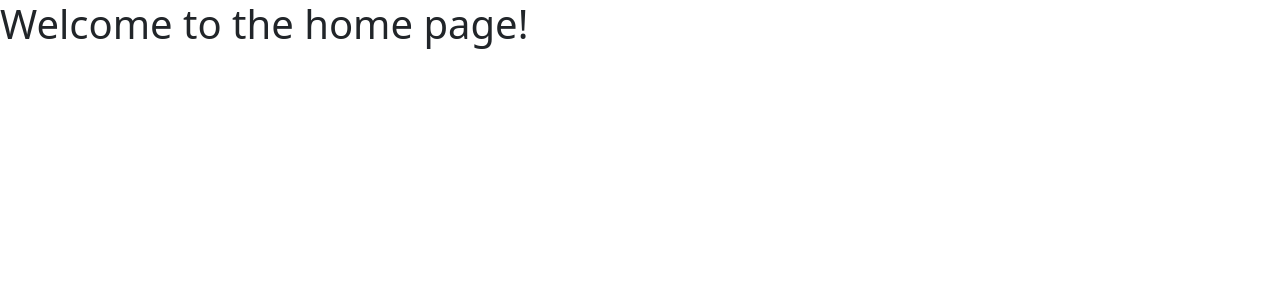
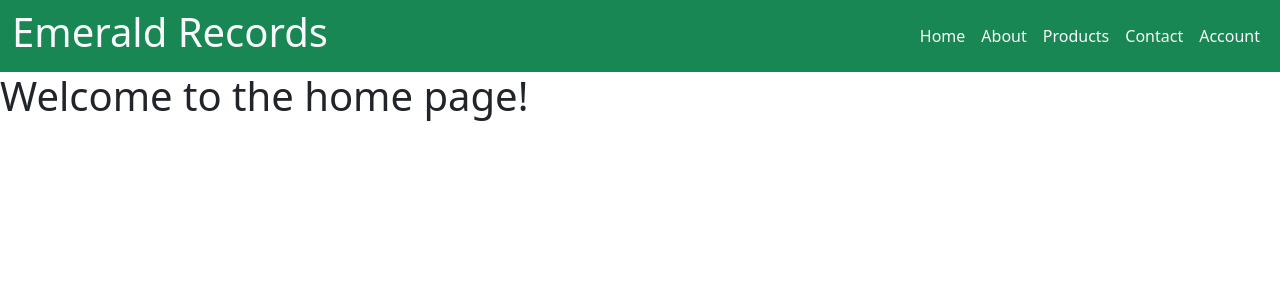
Before and after one commit to JakeDelaney/PHP-eCommerce-Project, a PHP site: page / in a window 1280 px wide. Shown: the top 300 px of the page. Run offline with PHP 8.4, Linux system fonts and the light colour scheme.

Commit message:
Add navbar template
Adds navigation bar template and placeholders for navigate links

```diff
--- a/public/index.php
+++ b/public/index.php
@@ -1,10 +1,14 @@
 <?php
-require("../templates/header.php");
+require_once("../templates/header.php");
 ?>
 
     <title>Home page</title>
 </head>
 <body>
+    <?php
+    require_once("../templates/navbar.php");
+    ?>
+
     <h1>Welcome to the home page!</h1>
 </body>
 </html>
--- /dev/null
+++ b/templates/navbar.php
@@ -0,0 +1,12 @@
+<nav class="navbar navbar-expand bg-success">
+    <div class="container-fluid">
+    <h1 class="text-light">Emerald Records</h1>
+        <div class="navbar-nav">
+            <a class="nav-link text-light active" href="index.php">Home</a>
+            <a class="nav-link text-light" href="">About</a>
+            <a class="nav-link text-light" href="">Products</a>
+            <a class="nav-link text-light" href="">Contact</a>
+            <a class="nav-link text-light" href="">Account</a>
+        </div>
+    </div>
+</nav>
```
